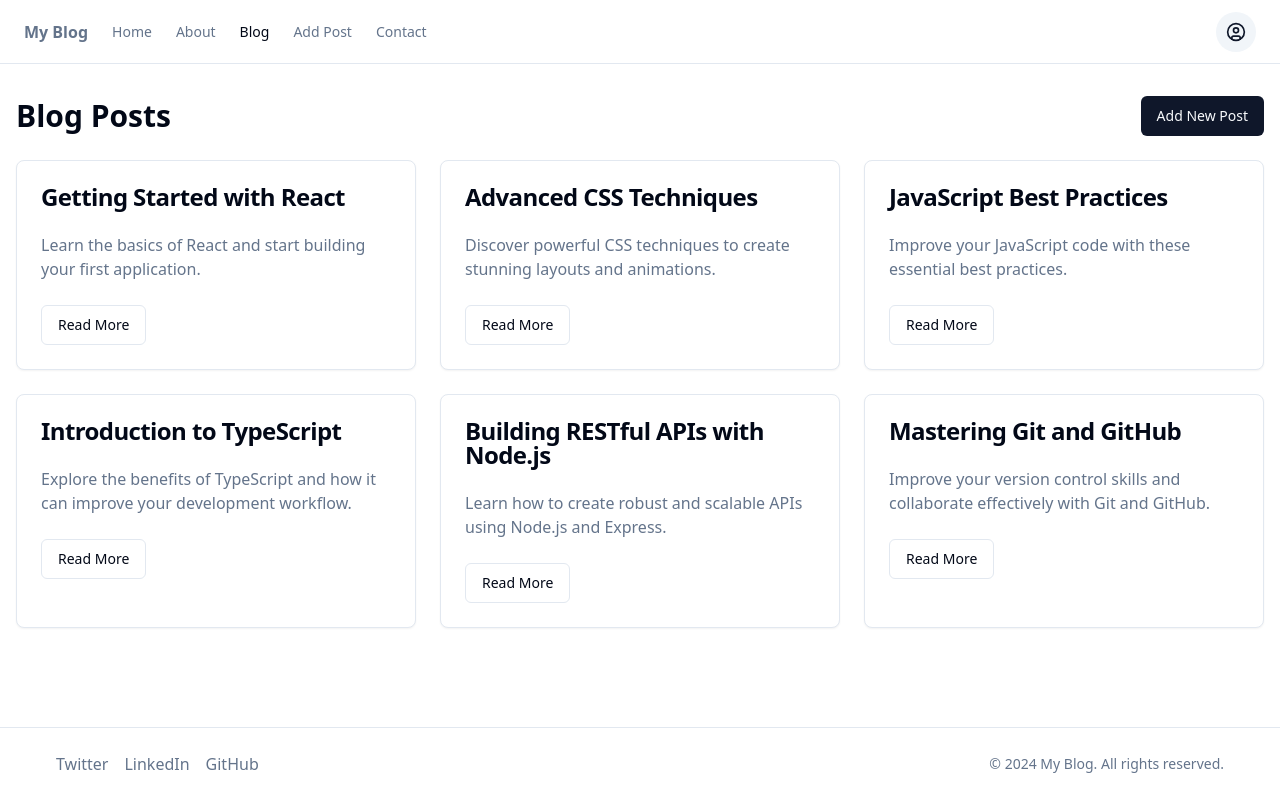
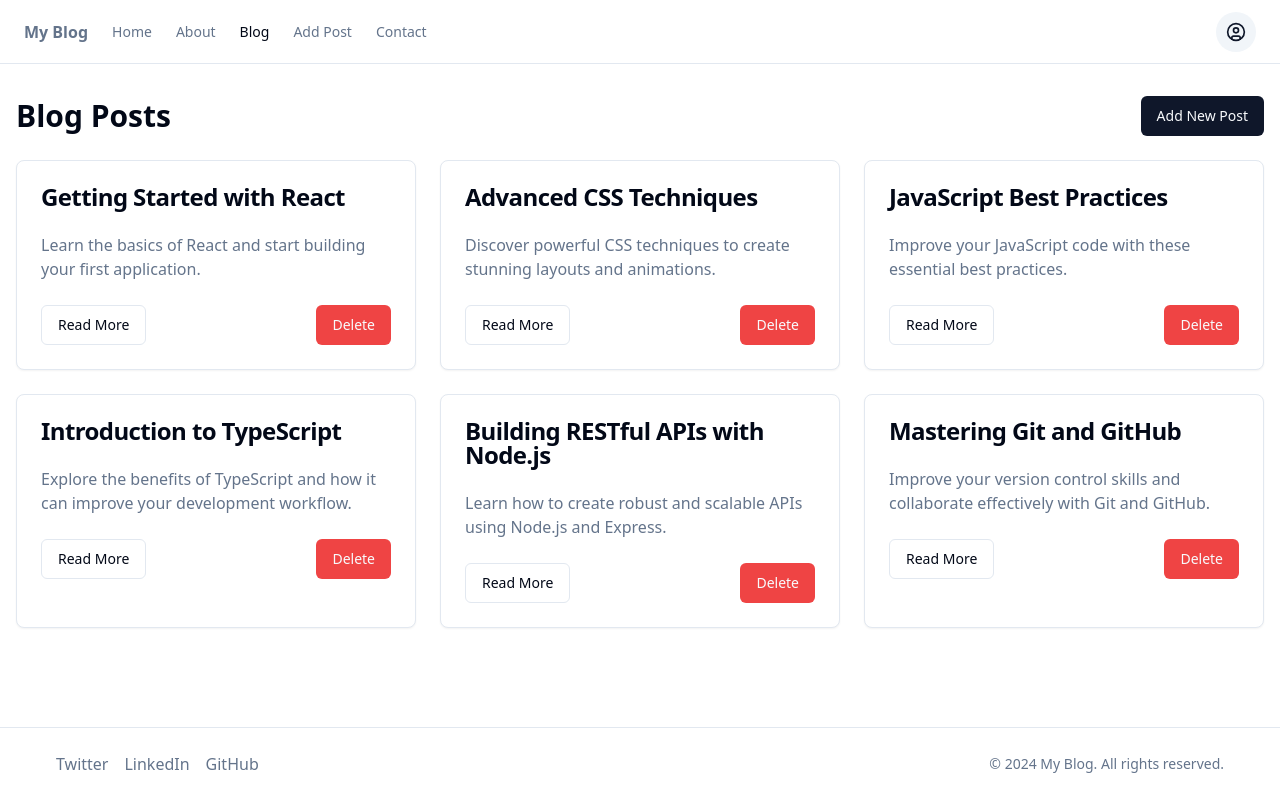
Before and after one commit to GPT-Engineer-App-Dev/personal-blog-land, a React (Vite) app: page /blog in a window 1280 px wide. Built offline with nearby package versions, Linux system fonts and the light colour scheme.

Commit message:
Add delete functionality to blog posts

```diff
--- a/src/pages/Blog.jsx
+++ b/src/pages/Blog.jsx
@@ -1,16 +1,34 @@
+import { useState } from "react";
 import { Button } from "@/components/ui/button";
 import { Card, CardContent, CardFooter, CardHeader, CardTitle } from "@/components/ui/card";
 import { Link } from "react-router-dom";
+import {
+  AlertDialog,
+  AlertDialogAction,
+  AlertDialogCancel,
+  AlertDialogContent,
+  AlertDialogDescription,
+  AlertDialogFooter,
+  AlertDialogHeader,
+  AlertDialogTitle,
+  AlertDialogTrigger,
+} from "@/components/ui/alert-dialog";
+import { toast } from "sonner";
 
 const Blog = () => {
-  const blogPosts = [
+  const [blogPosts, setBlogPosts] = useState([
     { id: 1, title: "Getting Started with React", excerpt: "Learn the basics of React and start building your first application." },
     { id: 2, title: "Advanced CSS Techniques", excerpt: "Discover powerful CSS techniques to create stunning layouts and animations." },
     { id: 3, title: "JavaScript Best Practices", excerpt: "Improve your JavaScript code with these essential best practices." },
     { id: 4, title: "Introduction to TypeScript", excerpt: "Explore the benefits of TypeScript and how it can improve your development workflow." },
     { id: 5, title: "Building RESTful APIs with Node.js", excerpt: "Learn how to create robust and scalable APIs using Node.js and Express." },
     { id: 6, title: "Mastering Git and GitHub", excerpt: "Improve your version control skills and collaborate effectively with Git and GitHub." },
-  ];
+  ]);
+
+  const handleDelete = (id) => {
+    setBlogPosts(blogPosts.filter(post => post.id !== id));
+    toast.success("Blog post deleted successfully!");
+  };
 
   return (
     <div className="container mx-auto px-4 py-8">
@@ -29,10 +47,29 @@ const Blog = () => {
             <CardContent>
               <p className="text-muted-foreground">{post.excerpt}</p>
             </CardContent>
-            <CardFooter>
+            <CardFooter className="flex justify-between">
               <Button asChild variant="outline">
                 <Link to={`/blog/${post.id}`}>Read More</Link>
               </Button>
+              <AlertDialog>
+                <AlertDialogTrigger asChild>
+                  <Button variant="destructive">Delete</Button>
+                </AlertDialogTrigger>
+                <AlertDialogContent>
+                  <AlertDialogHeader>
+                    <AlertDialogTitle>Are you absolutely sure?</AlertDialogTitle>
+                    <AlertDialogDescription>
+                      This action cannot be undone. This will permanently delete the blog post.
+                    </AlertDialogDescription>
+                  </AlertDialogHeader>
+                  <AlertDialogFooter>
+                    <AlertDialogCancel>Cancel</AlertDialogCancel>
+                    <AlertDialogAction onClick={() => handleDelete(post.id)}>
+                      Delete
+                    </AlertDialogAction>
+                  </AlertDialogFooter>
+                </AlertDialogContent>
+              </AlertDialog>
             </CardFooter>
           </Card>
         ))}
```
